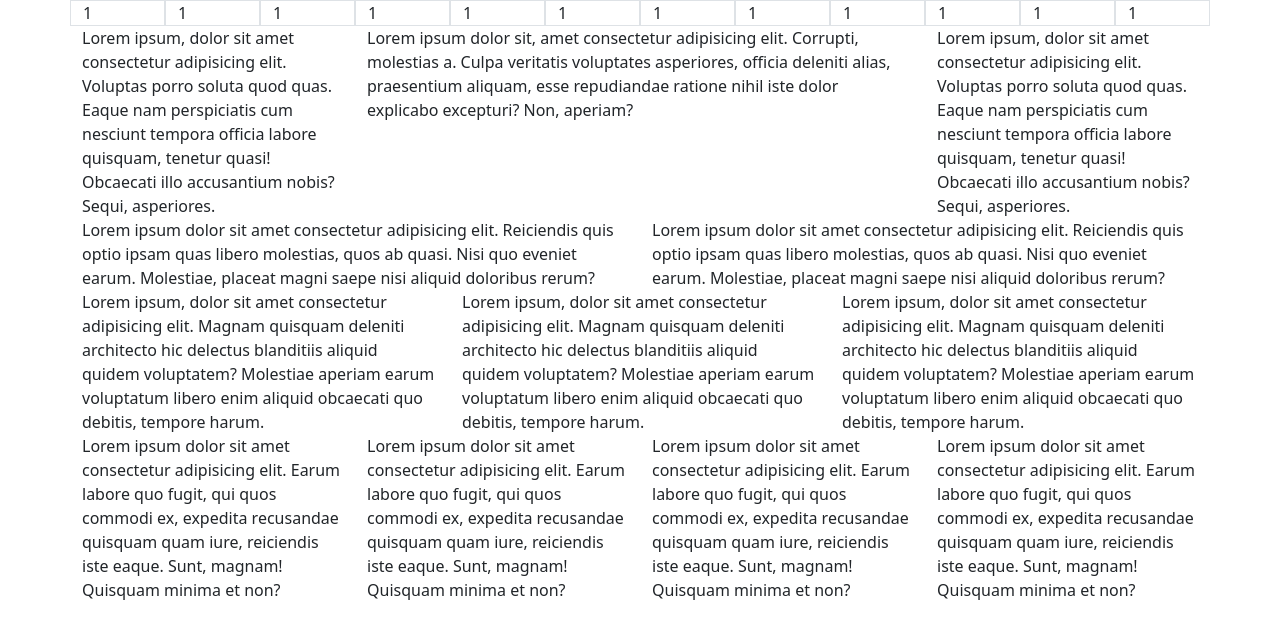
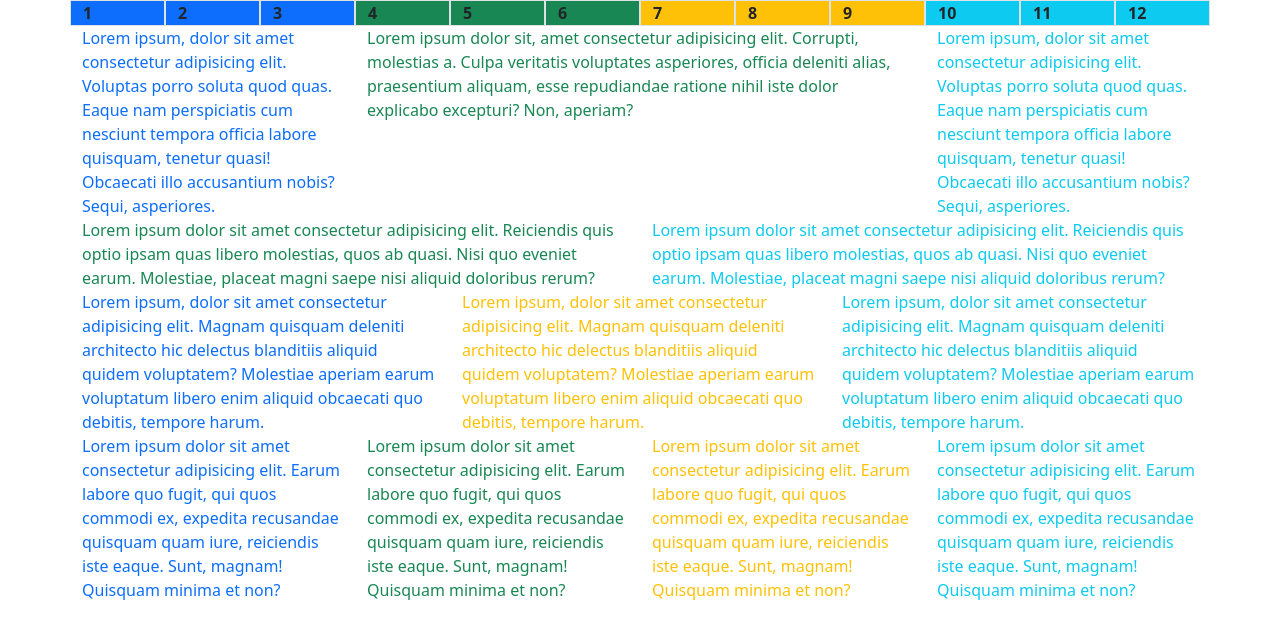
Before and after one commit to pacoBso/cursos, a plain HTML site: page bootstrap/01-bases/index.html in a window 1280 px wide. Drawn offline with nearby package versions, Linux system fonts and the light colour scheme.

Commit message:
new changes

```diff
--- a/bootstrap/01-bases/index.html
+++ b/bootstrap/01-bases/index.html
@@ -10,63 +10,62 @@
 <body>
     <div class="container"> <!--* contenido centrado or container-fluid toma el 100% de la pantalla *-->
         <div class="row"> <!--* 12 columns *-->
-            <div class="col-1 border">1</div>
-            <div class="col-1 border">1</div>
-            <div class="col-1 border">1</div>
-            <div class="col-1 border">1</div>
-            <div class="col-1 border">1</div>
-            <div class="col-1 border">1</div>
-            <div class="col-1 border">1</div>
-            <div class="col-1 border">1</div>
-            <div class="col-1 border">1</div>
-            <div class="col-1 border">1</div>
-            <div class="col-1 border">1</div>
-            <div class="col-1 border">1</div>
+            <div class="col-1 border fw-bold bg-primary">1</div>
+            <div class="col-1 border fw-bold bg-primary">2</div>
+            <div class="col-1 border fw-bold bg-primary">3</div>
+            <div class="col-1 border fw-bold bg-success">4</div>
+            <div class="col-1 border fw-bold bg-success">5</div>
+            <div class="col-1 border fw-bold bg-success">6</div>
+            <div class="col-1 border fw-bold bg-warning">7</div>
+            <div class="col-1 border fw-bold bg-warning">8</div>
+            <div class="col-1 border fw-bold bg-warning">9</div>
+            <div class="col-1 border fw-bold bg-info">10</div>
+            <div class="col-1 border fw-bold bg-info">11</div>
+            <div class="col-1 border fw-bold bg-info">12</div>
         </div>
     </div>
     <div class="container"> <!--* Paso 1 *-->
         <div class="row"> <!--* col(3+6+3)=12col *-->
-            <div class="col-3">
+            <div class="col-3 text-primary">
                 Lorem ipsum, dolor sit amet consectetur adipisicing elit. Voluptas porro soluta quod quas. Eaque nam perspiciatis cum nesciunt tempora officia labore quisquam, tenetur quasi! Obcaecati illo accusantium nobis? Sequi, asperiores.
             </div>
-            <div class="col-6">
+            <div class="col-6 text-success">
                 Lorem ipsum dolor sit, amet consectetur adipisicing elit. Corrupti, molestias a. Culpa veritatis voluptates asperiores, officia deleniti alias, praesentium aliquam, esse repudiandae ratione nihil iste dolor explicabo excepturi? Non, aperiam?
             </div>
-            <div class="col-3">
+            <div class="col-3 text-info">
                 Lorem ipsum, dolor sit amet consectetur adipisicing elit. Voluptas porro soluta quod quas. Eaque nam perspiciatis cum nesciunt tempora officia labore quisquam, tenetur quasi! Obcaecati illo accusantium nobis? Sequi, asperiores.
             </div>
         </div>
 
         <div class="row"> <!--* 12/2=6 *-->
-            <div class="col-6">
+            <div class="col-6 text-success">
                 Lorem ipsum dolor sit amet consectetur adipisicing elit. Reiciendis quis optio ipsam quas libero molestias, quos ab quasi. Nisi quo eveniet earum. Molestiae, placeat magni saepe nisi aliquid doloribus rerum?
             </div>
-            <div class="col-6">
+            <div class="col-6 text-info">
                 Lorem ipsum dolor sit amet consectetur adipisicing elit. Reiciendis quis optio ipsam quas libero molestias, quos ab quasi. Nisi quo eveniet earum. Molestiae, placeat magni saepe nisi aliquid doloribus rerum?
             </div>
         </div>
         <div class="row"> <!--* Paso 2 * -->
-            <div class="col-4"> <!--* Divide en 12/4=3 *-->
+            <div class="col-4 text-primary"> <!--* Divide en 12/4=3 *-->
                 Lorem ipsum, dolor sit amet consectetur adipisicing elit. Magnam quisquam deleniti architecto hic delectus blanditiis aliquid quidem voluptatem? Molestiae aperiam earum voluptatum libero enim aliquid obcaecati quo debitis, tempore harum.
             </div>
-            <div class="col-4"> <!--* Divide en 12/4=3 *-->
+            <div class="col-4 text-warning"> <!--* Divide en 12/4=3 *-->
                 Lorem ipsum, dolor sit amet consectetur adipisicing elit. Magnam quisquam deleniti architecto hic delectus blanditiis aliquid quidem voluptatem? Molestiae aperiam earum voluptatum libero enim aliquid obcaecati quo debitis, tempore harum.
             </div>
-            <div class="col-4"> <!--* Divide en 12/4=3 *-->
+            <div class="col-4 text-info"> <!--* Divide en 12/4=3 *-->
                 Lorem ipsum, dolor sit amet consectetur adipisicing elit. Magnam quisquam deleniti architecto hic delectus blanditiis aliquid quidem voluptatem? Molestiae aperiam earum voluptatum libero enim aliquid obcaecati quo debitis, tempore harum.
             </div>
         </div>
         <div class="row"> <!--* 12/3=4 *-->
-            <div class="col-3">Lorem ipsum dolor sit amet consectetur adipisicing elit. Earum labore quo fugit, qui quos commodi ex, expedita recusandae quisquam quam iure, reiciendis iste eaque. Sunt, magnam! Quisquam minima et non?
+            <div class="col-3 text-primary">Lorem ipsum dolor sit amet consectetur adipisicing elit. Earum labore quo fugit, qui quos commodi ex, expedita recusandae quisquam quam iure, reiciendis iste eaque. Sunt, magnam! Quisquam minima et non?
             </div>
-            <div class="col-3">Lorem ipsum dolor sit amet consectetur adipisicing elit. Earum labore quo fugit, qui quos commodi ex, expedita recusandae quisquam quam iure, reiciendis iste eaque. Sunt, magnam! Quisquam minima et non?
+            <div class="col-3 text-success">Lorem ipsum dolor sit amet consectetur adipisicing elit. Earum labore quo fugit, qui quos commodi ex, expedita recusandae quisquam quam iure, reiciendis iste eaque. Sunt, magnam! Quisquam minima et non?
             </div>
-            <div class="col-3">Lorem ipsum dolor sit amet consectetur adipisicing elit. Earum labore quo fugit, qui quos commodi ex, expedita recusandae quisquam quam iure, reiciendis iste eaque. Sunt, magnam! Quisquam minima et non?
+            <div class="col-3 text-warning">Lorem ipsum dolor sit amet consectetur adipisicing elit. Earum labore quo fugit, qui quos commodi ex, expedita recusandae quisquam quam iure, reiciendis iste eaque. Sunt, magnam! Quisquam minima et non?
             </div>
-            <div class="col-3">Lorem ipsum dolor sit amet consectetur adipisicing elit. Earum labore quo fugit, qui quos commodi ex, expedita recusandae quisquam quam iure, reiciendis iste eaque. Sunt, magnam! Quisquam minima et non?
+            <div class="col-3 text-info">Lorem ipsum dolor sit amet consectetur adipisicing elit. Earum labore quo fugit, qui quos commodi ex, expedita recusandae quisquam quam iure, reiciendis iste eaque. Sunt, magnam! Quisquam minima et non?
             </div>
         </div>
     </div>
-
 </body>
 </html>
```
Also changed, not shown: bootstrap/01-bases/2-grid_columns.html (added, +47 -0 lines), bootstrap/01-bases/responsive.html (deleted, +0 -46 lines).
